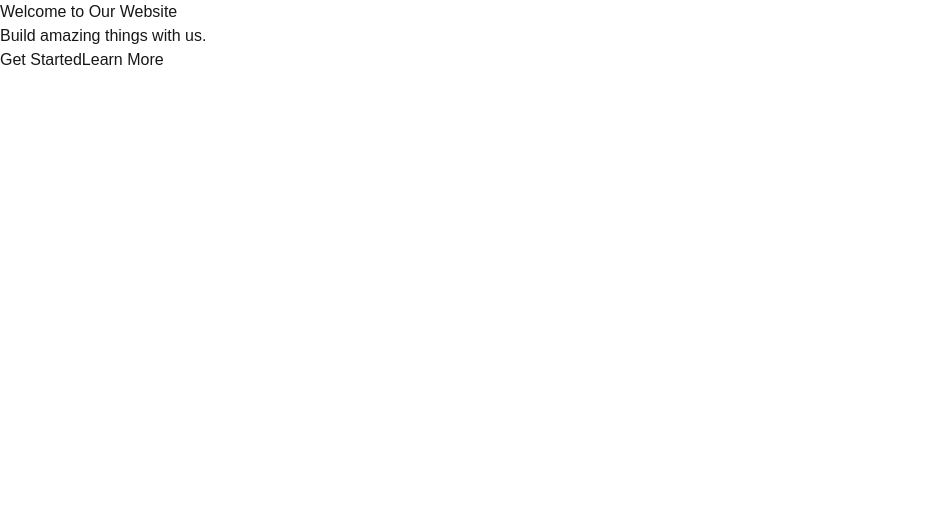
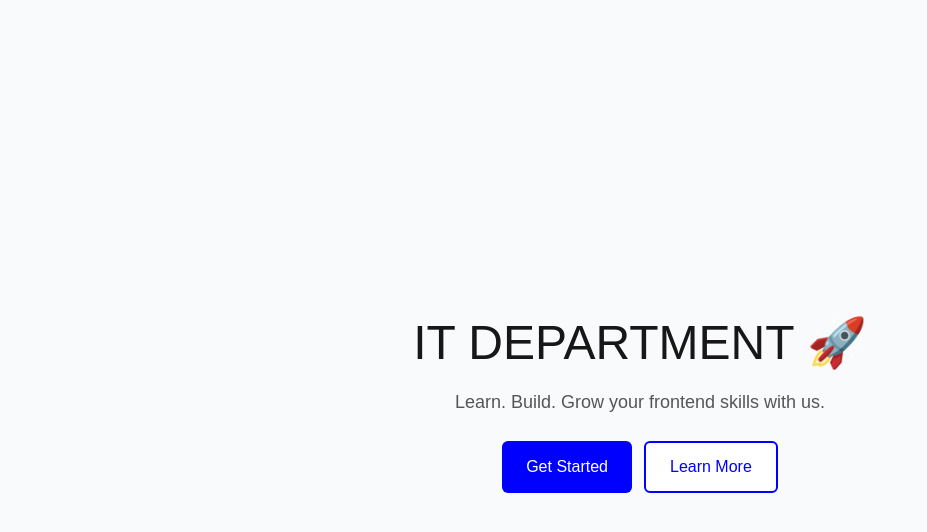
Before and after one commit to sooryanathg/frontend-warmup, a Next.js app: page /page1 in a window 1280 px wide. Shown: the top 532 px of the page, without its empty margins (0-927 px from the left). Built offline with nearby package versions, Linux system fonts and the light colour scheme.

Commit message:
add CTA hero UI design

```diff
--- a/app/page1/hero.tsx
+++ b/app/page1/hero.tsx
@@ -1,11 +1,50 @@
 export default function Hero() {
   return (
-    <section>
-      <h1>Welcome to Our Website</h1>
-      <p>Build amazing things with us.</p>
+    <main style={{
+      height: "100vh",
+      display: "flex",
+      flexDirection: "column",
+      justifyContent: "center",
+      alignItems: "center",
+      textAlign: "center",
+      background: "#f9fafb",
+      fontFamily: "Arial"
+    }}>
 
-      <button>Get Started</button>
-      <button>Learn More</button>
-    </section>
+      <h1 style={{ fontSize: "48px", marginBottom: "10px" }}>
+        IT DEPARTMENT 🚀
+      </h1>
+
+      <p style={{ fontSize: "18px", color: "#555", marginBottom: "25px" }}>
+        Learn. Build. Grow your frontend skills with us.
+      </p>
+
+      <div style={{ display: "flex", gap: "12px" }}>
+
+        <button style={{
+          padding: "12px 24px",
+          background: "blue",
+          color: "white",
+          border: "none",
+          borderRadius: "6px",
+          cursor: "pointer"
+        }}>
+          Get Started
+        </button>
+
+        <button style={{
+          padding: "12px 24px",
+          background: "white",
+          color: "blue",
+          border: "2px solid blue",
+          borderRadius: "6px",
+          cursor: "pointer"
+        }}>
+          Learn More
+        </button>
+
+      </div>
+
+    </main>
   );
 }
```
